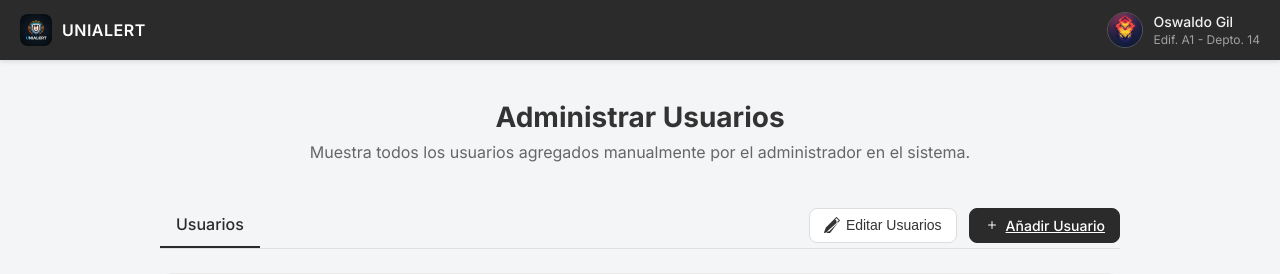
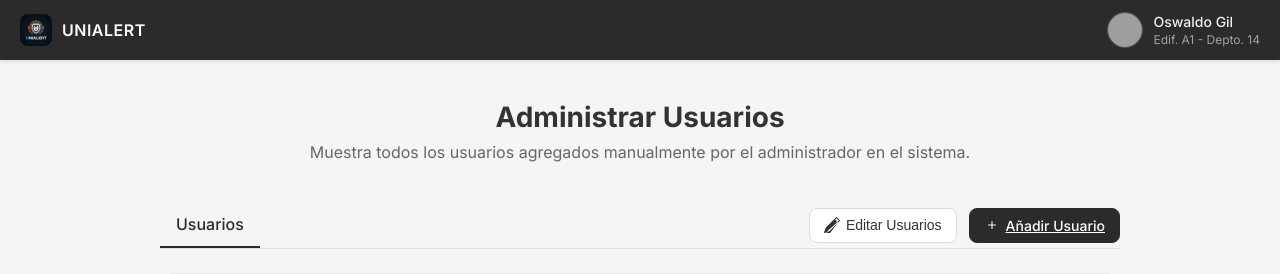
Before and after one commit to TexorEuric/ADS---Proyecto, a PHP site: page /AdminUsuarios.php in a window 1280 px wide. Shown: the top 274 px of the page. Run offline with PHP 8.4, Linux system fonts and the light colour scheme; a user stored in the database is signed in; data comes from the database, SQL or seed files in the repository; grey boxes are pictures that could not be loaded.

Commit message:
Actualización de los Avatares de los Usuarios

```diff
--- a/Admin/Admin.php
+++ b/Admin/Admin.php
@@ -78,7 +78,7 @@ if (!empty($datos['Edificio']) && !empty($datos['Departamento'])) {
         </div>
 
         <div class="navbar-right">
-            <img src="../Multimedia/User Avatar.png" alt="Avatar" class="user-avatar">
+            <img src="../Multimedia/AdminAvatar.png" alt="Avatar" class="user-avatar">
 
             <div class="user-info">
                 <span class="user-name"><?php echo $nombreMostrar; ?></span>
--- a/Admin/AdminUsuarios.php
+++ b/Admin/AdminUsuarios.php
@@ -54,7 +54,7 @@ if (!empty($datos['Edificio']) && !empty($datos['Departamento'])) {
             <span class="navbar-logo-text">UNIALERT</span>
         </div>
         <div class="navbar-right">
-            <img src="../Multimedia/User Avatar.png" alt="Avatar" class="user-avatar">
+            <img src="../Multimedia/AdminAvatar.png" alt="Avatar" class="user-avatar">
 
             <div class="user-info">
                 <span class="user-name"><?php echo $nombreMostrar; ?></span>
--- a/Admin/AñadirUsuarios.php
+++ b/Admin/AñadirUsuarios.php
@@ -53,7 +53,7 @@ if (!empty($datos['Edificio']) && !empty($datos['Departamento'])) {
             <span class="navbar-logo-text">UNIALERT</span>
         </div>
         <div class="navbar-right">
-            <img src="../Multimedia/User Avatar.png" alt="Avatar" class="user-avatar">
+            <img src="../Multimedia/AdminAvatar.png" alt="Avatar" class="user-avatar">
 
             <div class="user-info">
                 <span class="user-name"><?php echo $nombreMostrar; ?></span>
--- a/Admin/DetalleAprobacion.php
+++ b/Admin/DetalleAprobacion.php
@@ -139,7 +139,7 @@ if (!$reporte) {
             <span class="navbar-logo-text">UNIALERT</span>
         </div>
         <div class="navbar-right">
-            <img src="../Multimedia/User Avatar.png" alt="Avatar" class="user-avatar">
+            <img src="../Multimedia/AdminAvatar.png" alt="Avatar" class="user-avatar">
             <div class="user-info">
                 <span class="user-name"><?php echo $nombreNavbar; ?></span>
                 <span class="user-details"><?php echo $detallesNavbar; ?></span>
--- a/Admin/EditarUsuario.php
+++ b/Admin/EditarUsuario.php
@@ -72,7 +72,7 @@ if (!$usuario) {
             <span class="navbar-logo-text">UNIALERT</span>
         </div>
         <div class="navbar-right">
-            <img src="../Multimedia/User Avatar.png" alt="Avatar" class="user-avatar">
+            <img src="../Multimedia/AdminAvatar.png" alt="Avatar" class="user-avatar">
             <div class="user-info">
                 <span class="user-name"><?php echo $nombreMostrar; ?></span>
                 <span class="user-details"><?php echo $detallesMostrar; ?></span>
--- a/Admin/FSM.php
+++ b/Admin/FSM.php
@@ -54,7 +54,7 @@ if (!empty($datos['Edificio']) && !empty($datos['Departamento'])) {
             <span class="navbar-logo-text">UNIALERT</span>
         </div>
         <div class="navbar-right">
-            <img src="../Multimedia/User Avatar.png" alt="Avatar" class="user-avatar">
+            <img src="../Multimedia/AdminAvatar.png" alt="Avatar" class="user-avatar">
 
             <div class="user-info">
                 <span class="user-name"><?php echo $nombreMostrar; ?></span>
--- a/Admin/FSS.php
+++ b/Admin/FSS.php
@@ -53,7 +53,7 @@ if (!empty($datos['Edificio']) && !empty($datos['Departamento'])) {
             <span class="navbar-logo-text">UNIALERT</span>
         </div>
         <div class="navbar-right">
-            <img src="../Multimedia/User Avatar.png" alt="Avatar" class="user-avatar">
+            <img src="../Multimedia/AdminAvatar.png" alt="Avatar" class="user-avatar">
 
             <div class="user-info">
                 <span class="user-name"><?php echo $nombreMostrar; ?></span>
--- a/Admin/HistorialReportes.php
+++ b/Admin/HistorialReportes.php
@@ -85,7 +85,7 @@ $resultReportes = $conn->query($sqlReportes);
             <span class="navbar-logo-text">UNIALERT</span>
         </div>
         <div class="navbar-right">
-            <img src="../Multimedia/User Avatar.png" alt="Avatar" class="user-avatar">
+            <img src="../Multimedia/AdminAvatar.png" alt="Avatar" class="user-avatar">
             <div class="user-info">
                 <span class="user-name"><?php echo $nombreMostrar; ?></span>
                 <span class="user-details"><?php echo $detallesMostrar; ?></span>
--- a/Admin/ReportesSA.php
+++ b/Admin/ReportesSA.php
@@ -71,7 +71,7 @@ $resultReportes = $conn->query($sqlReportes);
             <span class="navbar-logo-text">UNIALERT</span>
         </div>
         <div class="navbar-right">
-            <img src="../Multimedia/User Avatar.png" alt="Avatar" class="user-avatar">
+            <img src="../Multimedia/AdminAvatar.png" alt="Avatar" class="user-avatar">
             <div class="user-info">
                 <span class="user-name"><?php echo $nombreMostrar; ?></span>
                 <span class="user-details"><?php echo $detallesMostrar; ?></span>
```
